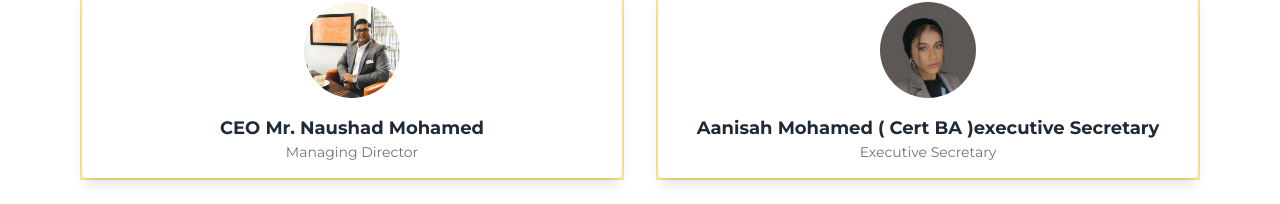
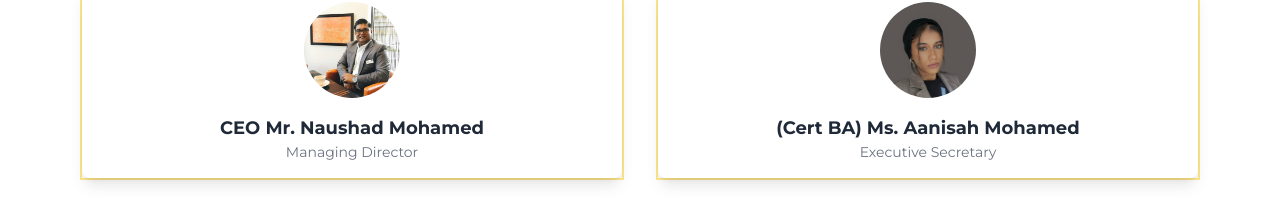
Before and after one commit to Razanmhmdd/Travel_with_srilanka, a React (Vite) app: page / in a window 1280 px wide. Shown: the part 6462-6666 px from the top of the page. Built offline with nearby package versions, Linux system fonts and the light colour scheme.

Commit message:
issues fix

```diff
--- a/src/Components/ManagementTeam/ManagementTeam.jsx
+++ b/src/Components/ManagementTeam/ManagementTeam.jsx
@@ -30,7 +30,7 @@ const ManagementTeam = () => {
         <div className='border-2 border-amber-200'>
         <TeamMemberCard
           image={img2}
-          name="Aanisah Mohamed ( Cert BA )executive Secretary"
+          name="(Cert BA) Ms. Aanisah Mohamed "
           position="Executive Secretary"
         />
         </div>
```
